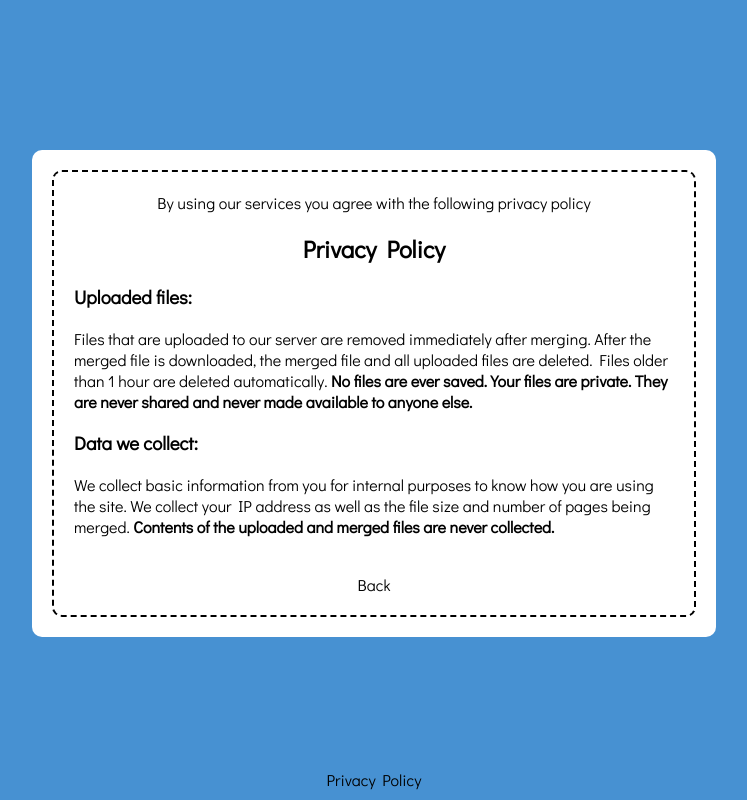
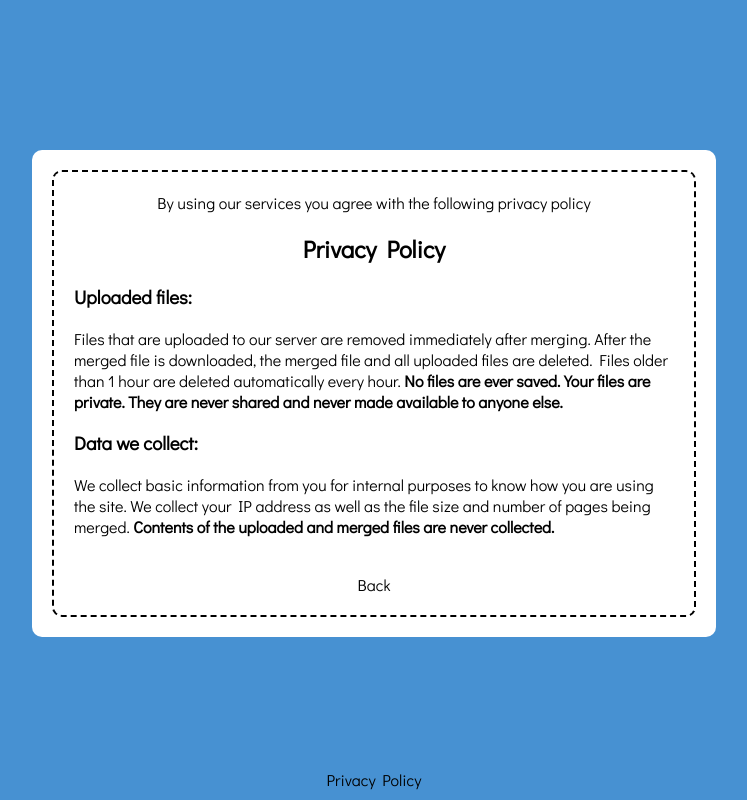
Before and after one commit to EricLeeSanders/safe-pdf-merge, a website: page views/privacy_policy.html in a window 1280 px wide. Shown: the whole page, without its empty margins (266-1013 px from the left). Drawn offline with Linux system fonts and the light colour scheme; files that its build step writes are made by us from their sources.

Commit message:
updated privacy policy

```diff
--- a/views/privacy_policy.html
+++ b/views/privacy_policy.html
@@ -18,7 +18,7 @@
             <p>
             Files that are uploaded to our server are removed immediately after merging.
             After the merged file is downloaded, the merged file and all uploaded files are deleted.
-            Files older than 1 hour are deleted automatically.
+            Files older than 1 hour are deleted automatically every hour.
             <strong>No files are ever saved. Your files are private.
             They are never shared and never made available to anyone else.</strong>
             </p>
```
